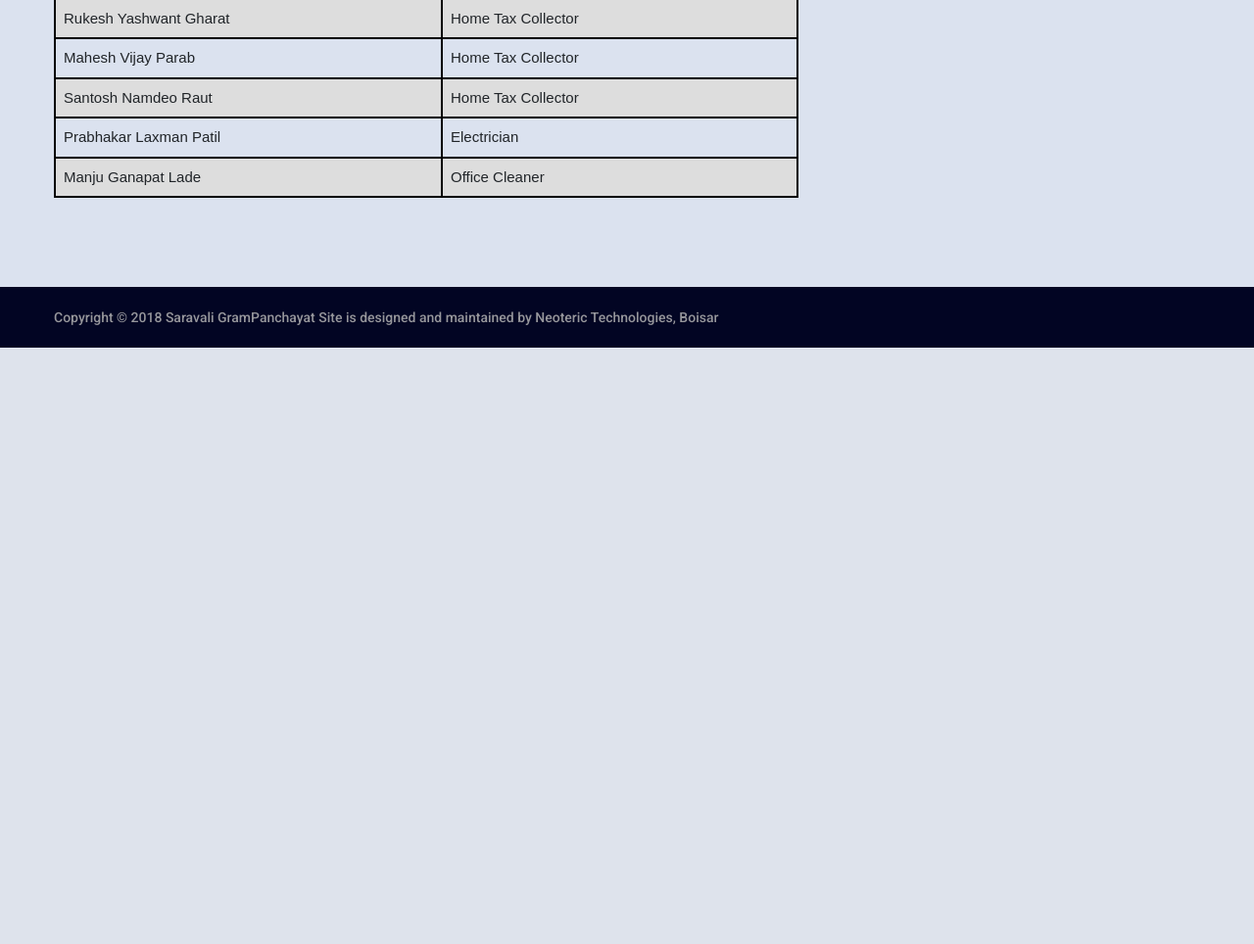
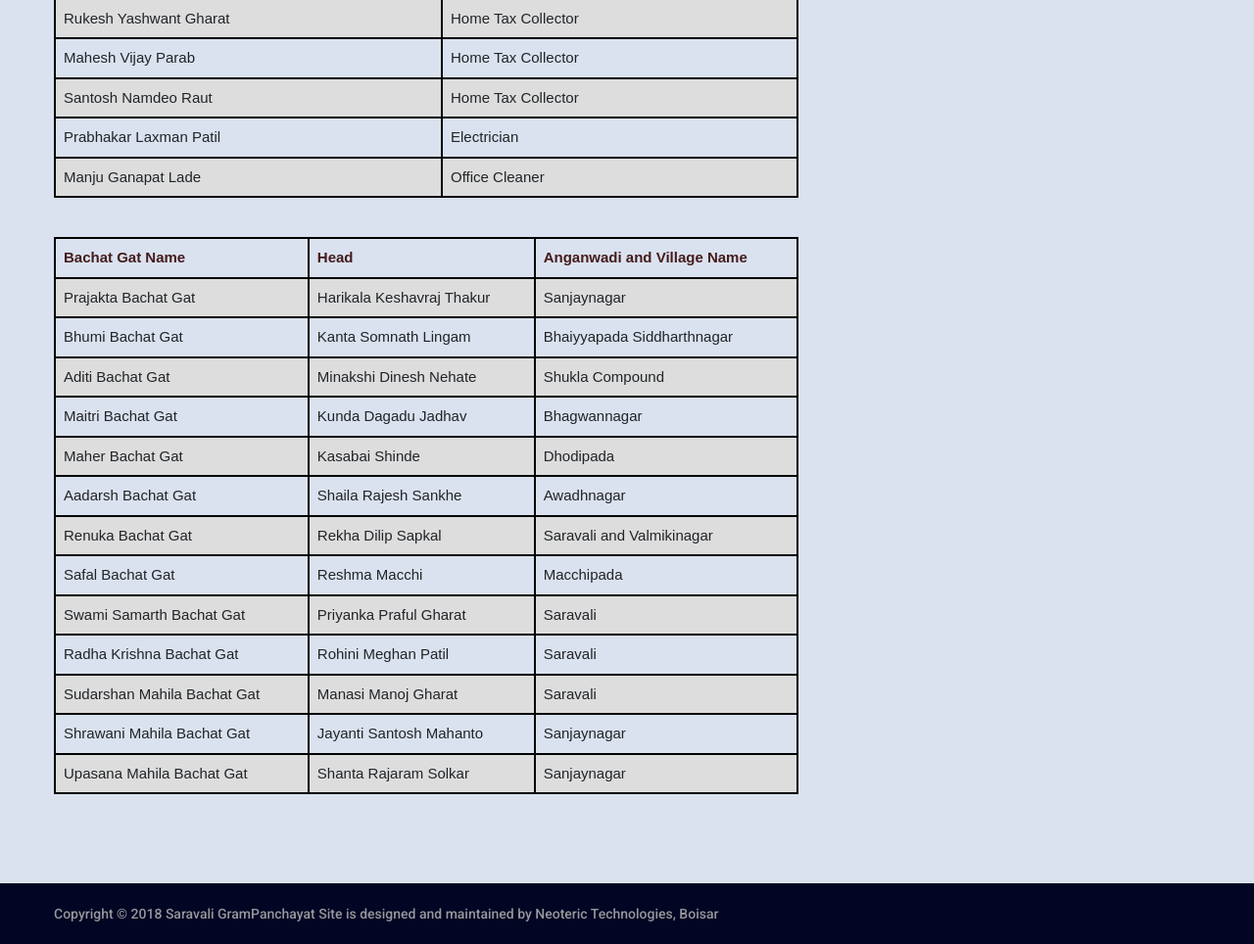
Before and after one commit to rohitpythoncoding/grampanchayat, a Django app: page /workers/ in a window 1280 px wide. Shown: the part 2716-3680 px from the top of the page at 98% size. Before the commit the page ends 3071 px from the top, so only its background shows below. Run offline with Django 3.2, Linux system fonts and the light colour scheme; some libraries are stand-ins or nearby versions.

Commit message:
added bachat gat data in workers tab

```diff
--- a/grampanchayatSaravali/templates/grampanchayatSaravali/workers.html
+++ b/grampanchayatSaravali/templates/grampanchayatSaravali/workers.html
@@ -466,6 +466,93 @@ tr:nth-child(even) {
 							</tr>
 						</table>
 					</div>
+					<div>
+						<table style="margin-top:40px;">
+							<tr>
+								<th>Bachat Gat Name</th>
+								<th>Head</th>
+								<th>Anganwadi  and Village Name</th>
+
+							<tr>
+								<td>Prajakta Bachat Gat</td>
+								<td>Harikala Keshavraj Thakur</td>
+								<td>Sanjaynagar</td>
+
+							</tr>
+							<tr>
+								<td>Bhumi Bachat Gat</td>
+								<td>Kanta Somnath Lingam</td>
+								<td>Bhaiyyapada Siddharthnagar</td>
+
+							</tr>
+							<tr>
+								<td>Aditi Bachat Gat</td>
+								<td>Minakshi Dinesh Nehate</td>
+								<td>Shukla Compound</td>
+
+							</tr>
+							<tr>
+								<td>Maitri Bachat Gat</td>
+								<td>Kunda Dagadu Jadhav</td>
+								<td>Bhagwannagar</td>
+
+							</tr>
+							<tr>
+								<td>Maher Bachat Gat</td>
+								<td>Kasabai Shinde</td>
+								<td>Dhodipada</td>
+
+							</tr>
+							<tr>
+								<td>Aadarsh Bachat Gat</td>
+								<td>Shaila Rajesh Sankhe</td>
+								<td>Awadhnagar</td>
+
+							</tr>
+							<tr>
+								<td>Renuka Bachat Gat</td>
+								<td>Rekha Dilip Sapkal</td>
+								<td>Saravali and Valmikinagar</td>
+
+							</tr>
+							<tr>
+								<td>Safal Bachat Gat</td>
+								<td>Reshma Macchi</td>
+								<td>Macchipada</td>
+
+							</tr>
+							<tr>
+								<td>Swami Samarth Bachat Gat</td>
+								<td>Priyanka Praful Gharat</td>
+								<td>Saravali</td>
+
+							</tr>
+							<tr>
+								<td>Radha Krishna Bachat Gat</td>
+								<td>Rohini Meghan Patil</td>
+								<td>Saravali</td>
+
+							</tr>
+							<tr>
+								<td>Sudarshan Mahila Bachat Gat</td>
+								<td>Manasi Manoj Gharat</td>
+								<td>Saravali</td>
+
+							</tr>
+							<tr>
+								<td>Shrawani Mahila Bachat Gat</td>
+								<td>Jayanti Santosh Mahanto</td>
+								<td>Sanjaynagar</td>
+
+							</tr>
+							<tr>
+								<td>Upasana Mahila Bachat Gat</td>
+								<td>Shanta Rajaram Solkar</td>
+								<td>Sanjaynagar</td>
+
+							</tr>
+						</table>
+					</div>
 				</div>
 
 			</div>
```
